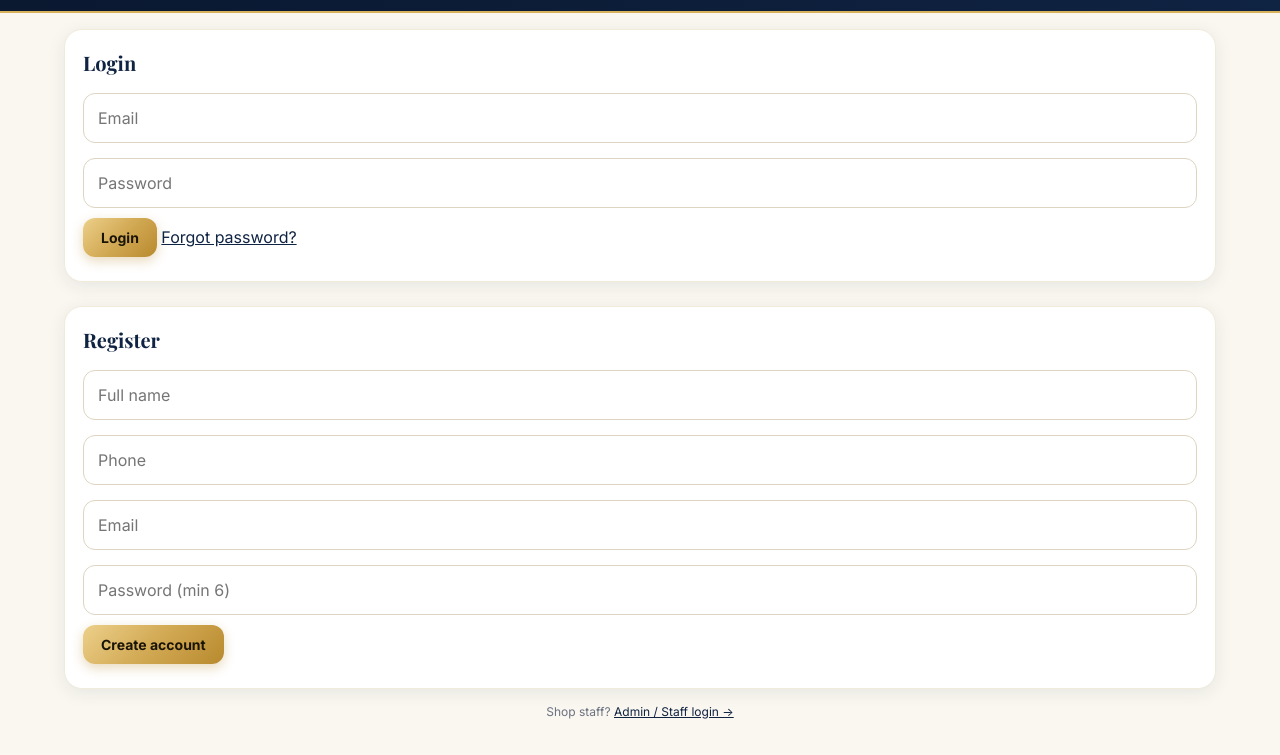
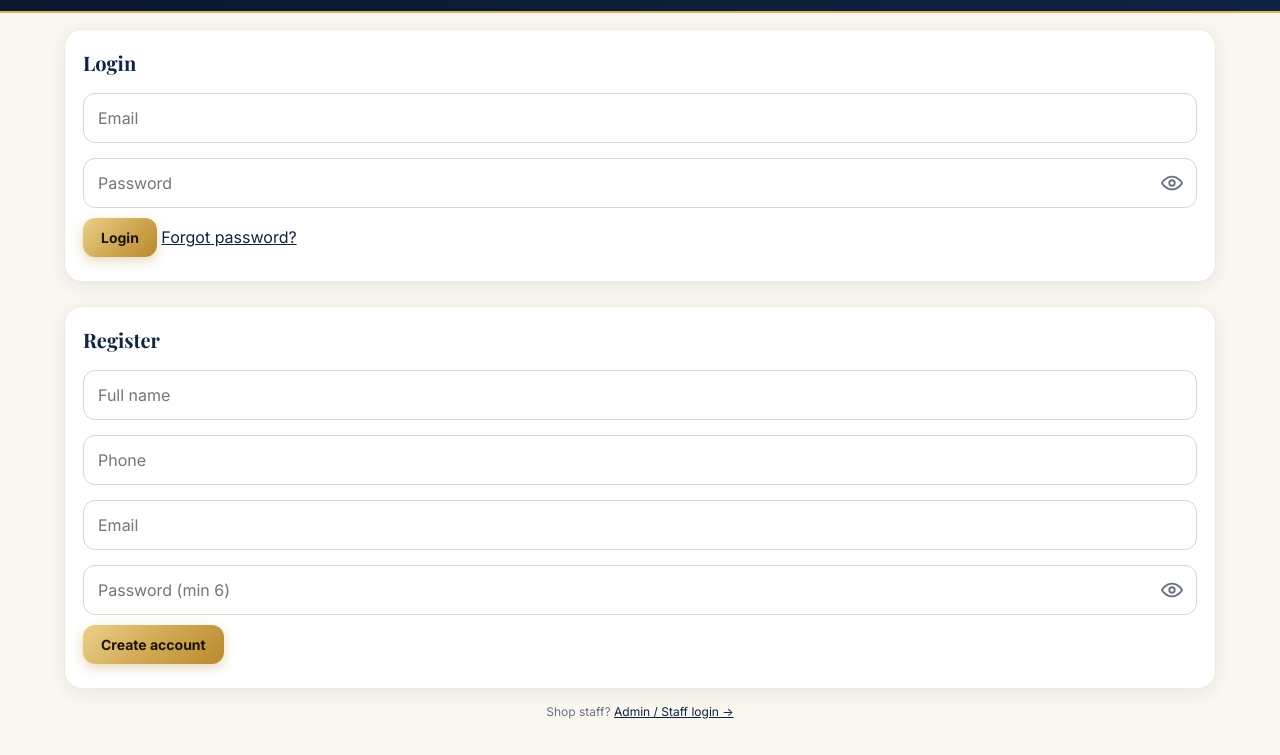
Before and after one commit to lhelnaldo123-hub/Ark-form, a plain HTML site: page account.html in a window 1280 px wide. Shown: the part 52-807 px from the top of the page. Drawn offline with nearby package versions, Linux system fonts and the light colour scheme; no server answers.

Commit message:
Update account.html

```diff
--- a/account.html
+++ b/account.html
@@ -62,5 +62,5 @@
 <script src="https://www.gstatic.com/firebasejs/10.12.2/firebase-app-compat.js"></script>
 <script src="https://www.gstatic.com/firebasejs/10.12.2/firebase-auth-compat.js"></script>
 <script src="https://www.gstatic.com/firebasejs/10.12.2/firebase-firestore-compat.js"></script>
-<script src="js/firebase-config.js"></script><script src="js/account.js"></script>
+<script src="js/firebase-config.js"></script><script src="js/account.js"></script><script src="js/pwd-eye.js"></script>
 </body></html>
```
